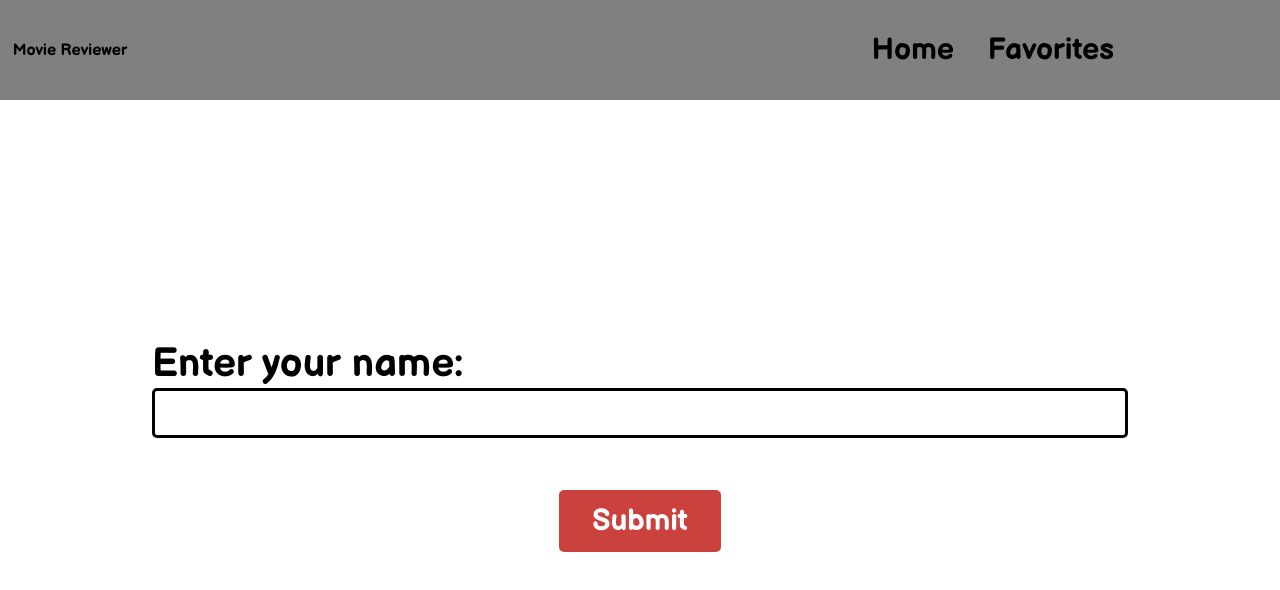
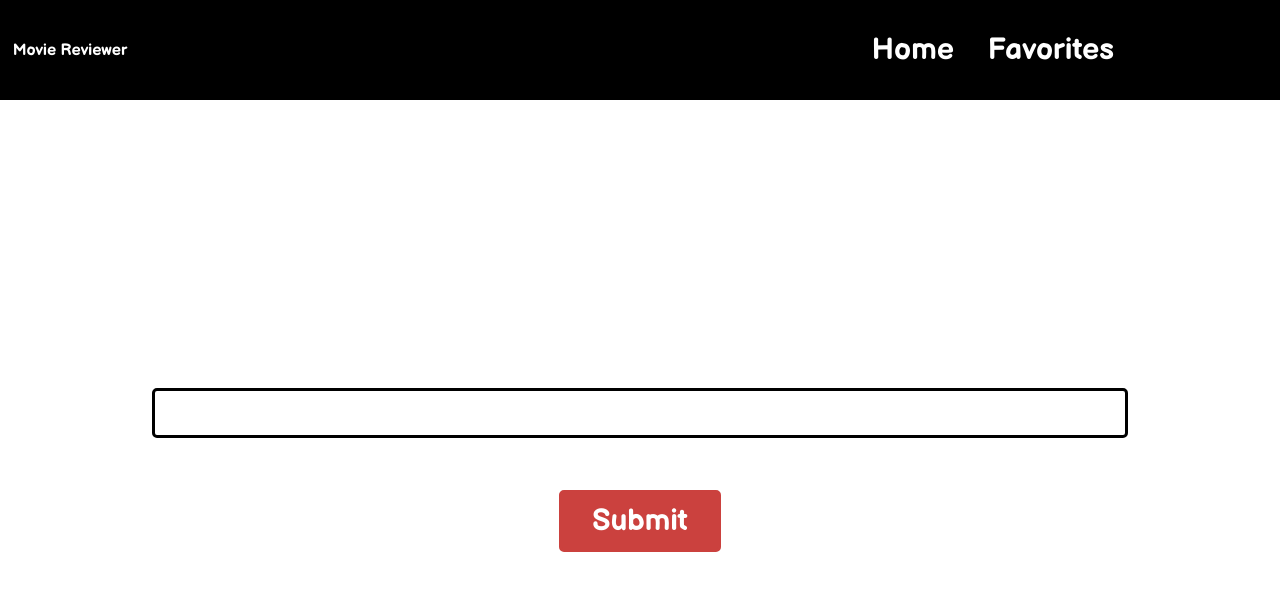
Before and after one commit to josh-tjiauw/ajax-project, a website: page index.html in a window 1280 px wide. Drawn offline with Linux system fonts and the light colour scheme; no server answers.

Commit message:
Update styles.css
Changed BG color to darker theme

```diff
--- a/css/styles.css
+++ b/css/styles.css
@@ -1,5 +1,5 @@
 nav{
-  background-color: gray;
+  background-color: black;
   position: relative;
 }
 
@@ -21,6 +21,7 @@ nav{
 
 .header-text, .subheader-text, .nav-text{
   font-family: 'Balsamiq Sans', cursive;
+  color: white;
 }
 
 .nav-text {
@@ -37,7 +38,8 @@ nav{
 #home-button, #favorites-button {
   border: none;
   font-family: 'Balsamiq Sans', cursive;
-  background-color: gray;
+  background-color: black;
+  color: white;
   height: 100%;
 }
 
@@ -114,7 +116,6 @@ nav{
 
 @media screen and (max-width: 320px){
   nav{
-  background-color: gray;
   height: 75px;
   position: relative;
 }
@@ -183,7 +184,6 @@ nav{
 
 @media screen and (min-width: 375px){
   nav{
-  background-color: gray;
   height: 75px;
   position: relative;
 }
```
